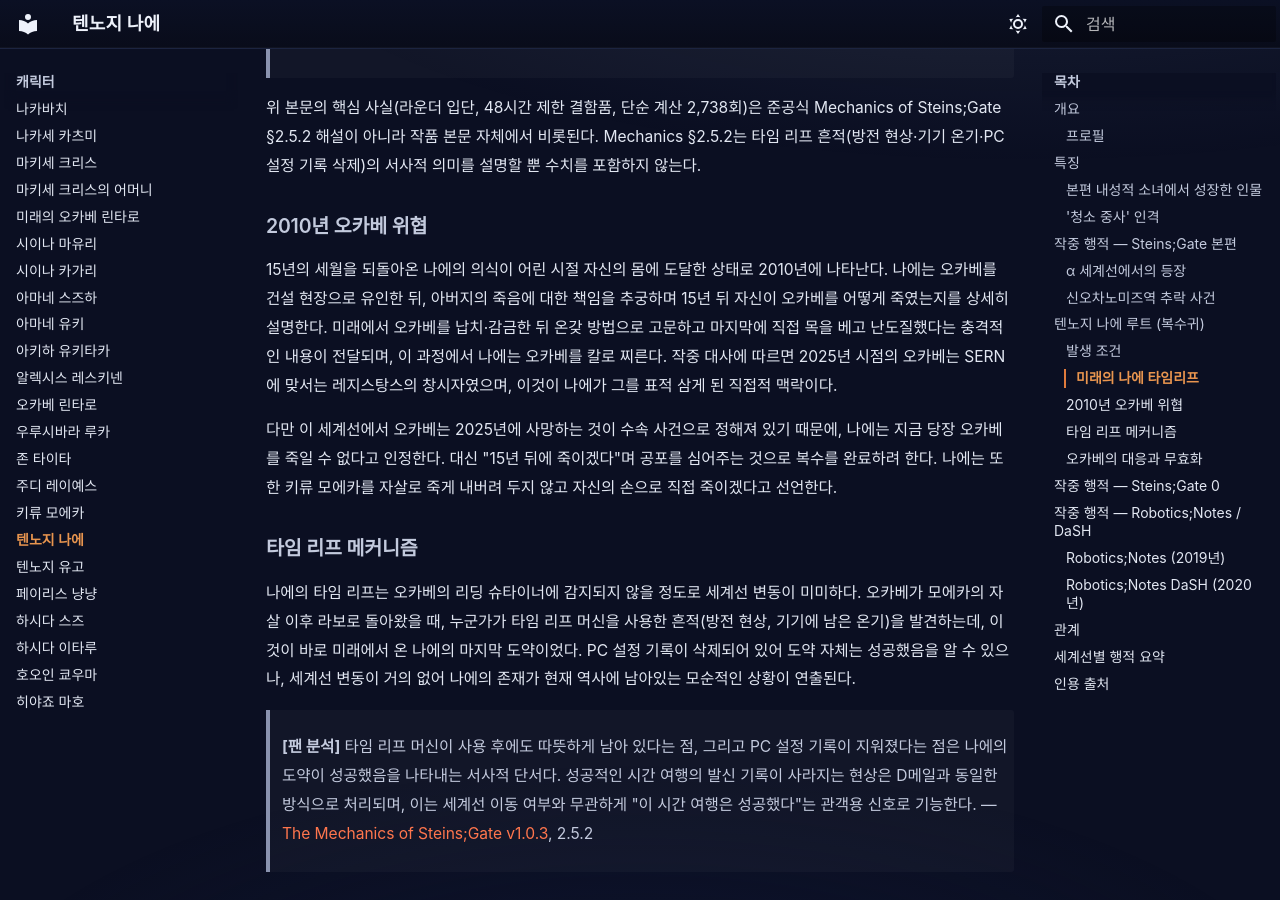
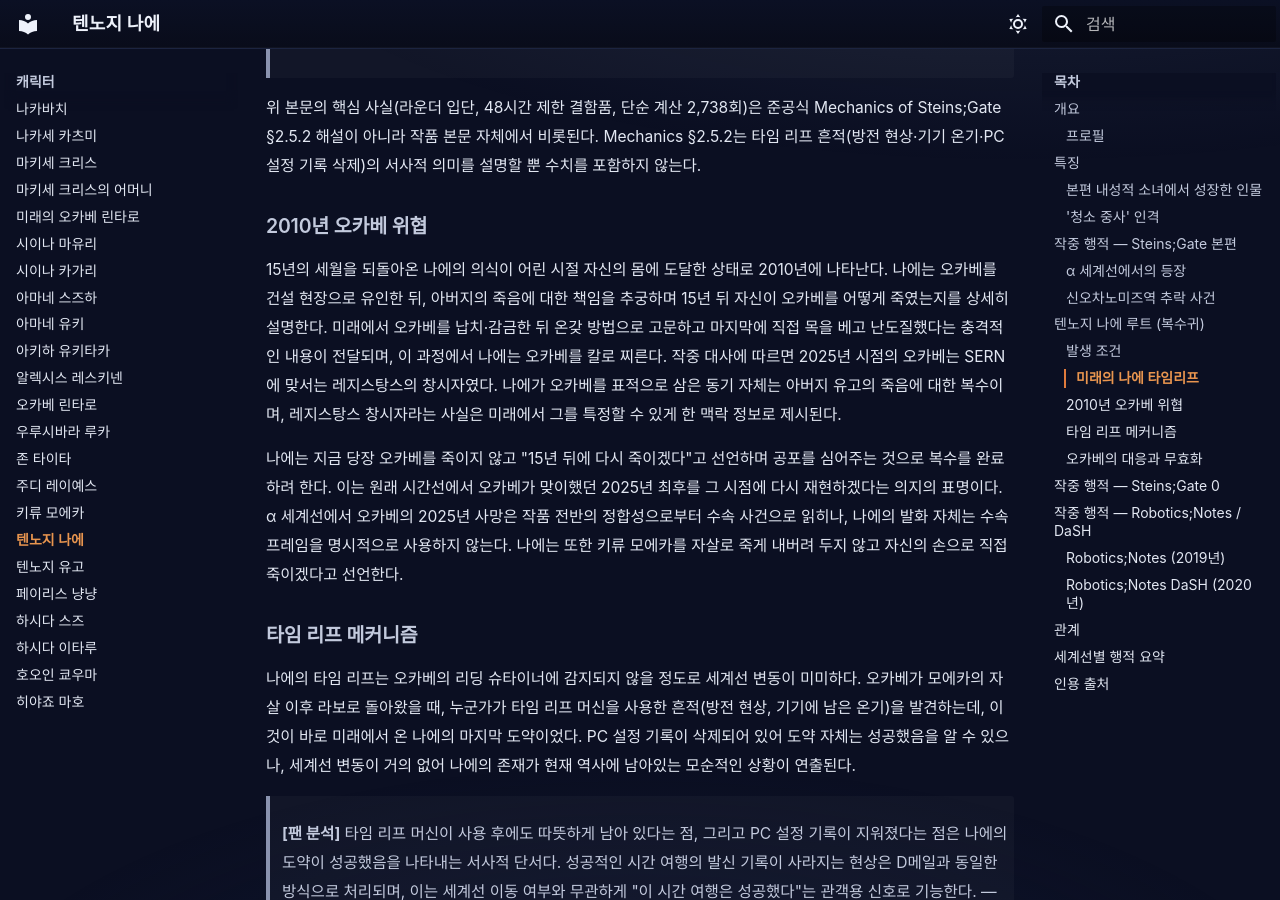
Before and after one commit to sgwiki/sgwiki.github.io, an MkDocs documentation site: the page built from wiki/캐릭터/텐노지-나에.md, in a window 1280 px wide and 900 px high, scrolled down 3166 px. Built offline with MkDocs 1.6.1 and Material for MkDocs 9.7.7, drawn with Linux system fonts in a browser that asks for light colours; some web fonts are replaced.

Commit message:
fix(wiki): 텐노지-나에 — P10 a5381d4e 패치 적용

```diff
--- a/wiki/캐릭터/텐노지-나에.md
+++ b/wiki/캐릭터/텐노지-나에.md
@@ -78,9 +78,9 @@ Steins;Gate 0에서 나에는 '청소 중사'라는 자칭을 사용한다. 이
 
 ### 2010년 오카베 위협
 
-15년의 세월을 되돌아온 나에의 의식이 어린 시절 자신의 몸에 도달한 상태로 2010년에 나타난다. 나에는 오카베를 건설 현장으로 유인한 뒤, 아버지의 죽음에 대한 책임을 추궁하며 15년 뒤 자신이 오카베를 어떻게 죽였는지를 상세히 설명한다. 미래에서 오카베를 납치·감금한 뒤 온갖 방법으로 고문하고 마지막에 직접 목을 베고 난도질했다는 충격적인 내용이 전달되며, 이 과정에서 나에는 오카베를 칼로 찌른다. 작중 대사에 따르면 2025년 시점의 오카베는 SERN에 맞서는 레지스탕스의 창시자였으며, 이것이 나에가 그를 표적 삼게 된 직접적 맥락이다.
+15년의 세월을 되돌아온 나에의 의식이 어린 시절 자신의 몸에 도달한 상태로 2010년에 나타난다. 나에는 오카베를 건설 현장으로 유인한 뒤, 아버지의 죽음에 대한 책임을 추궁하며 15년 뒤 자신이 오카베를 어떻게 죽였는지를 상세히 설명한다. 미래에서 오카베를 납치·감금한 뒤 온갖 방법으로 고문하고 마지막에 직접 목을 베고 난도질했다는 충격적인 내용이 전달되며, 이 과정에서 나에는 오카베를 칼로 찌른다. 작중 대사에 따르면 2025년 시점의 오카베는 SERN에 맞서는 레지스탕스의 창시자였다. 나에가 오카베를 표적으로 삼은 동기 자체는 아버지 유고의 죽음에 대한 복수이며, 레지스탕스 창시자라는 사실은 미래에서 그를 특정할 수 있게 한 맥락 정보로 제시된다.
 
-다만 이 세계선에서 오카베는 2025년에 사망하는 것이 수속 사건으로 정해져 있기 때문에, 나에는 지금 당장 오카베를 죽일 수 없다고 인정한다. 대신 "15년 뒤에 죽이겠다"며 공포를 심어주는 것으로 복수를 완료하려 한다. 나에는 또한 키류 모에카를 자살로 죽게 내버려 두지 않고 자신의 손으로 직접 죽이겠다고 선언한다.
+나에는 지금 당장 오카베를 죽이지 않고 "15년 뒤에 다시 죽이겠다"고 선언하며 공포를 심어주는 것으로 복수를 완료하려 한다. 이는 원래 시간선에서 오카베가 맞이했던 2025년 최후를 그 시점에 다시 재현하겠다는 의지의 표명이다. α 세계선에서 오카베의 2025년 사망은 작품 전반의 정합성으로부터 수속 사건으로 읽히나, 나에의 발화 자체는 수속 프레임을 명시적으로 사용하지 않는다. 나에는 또한 키류 모에카를 자살로 죽게 내버려 두지 않고 자신의 손으로 직접 죽이겠다고 선언한다.
 
 ### 타임 리프 메커니즘
 
```
